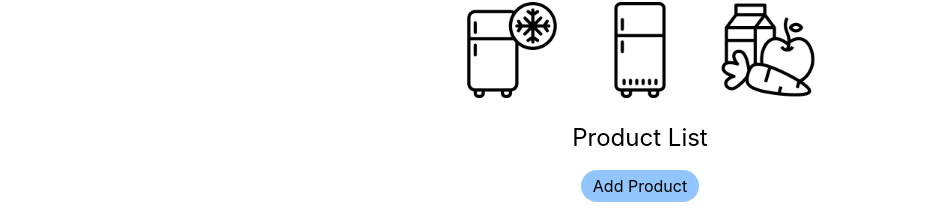
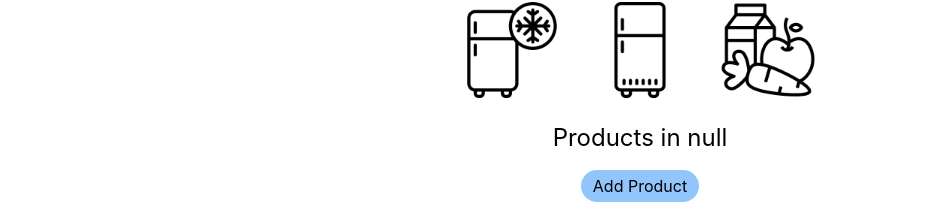
Before and after one commit to riczudaniel/freshly-app, a React (Create React App) app: page / in a window 1280 px wide. Shown: the part 82-294 px from the top of the page, without its empty margins (0-927 px from the left). Built offline with nearby package versions, Linux system fonts and the light colour scheme.

Commit message:
Dynamic product header

```diff
--- a/src/App.js
+++ b/src/App.js
@@ -4,12 +4,19 @@ import ListTypes from "./Components/ListTypes"
 
 
 function App() {
+
+  const [selectedType, setSelectedType] = useState(null);
+
+  const handleTypeSelect = (type) => {
+    setSelectedType(type);
+  };
+
   return (
     <div>
       <h1 className="text-3xl">Freshly</h1>
       <p className='font-bold underline'>Welcome ddddddaaiel!</p>
-      <ListTypes/>
-      <ProductList/>
+      <ListTypes handleTypeSelect={handleTypeSelect}/>
+      <ProductList selectedType={selectedType}/>
     </div>
   );
 }
--- a/src/Components/ListTypes.js
+++ b/src/Components/ListTypes.js
@@ -3,7 +3,7 @@ import freezer from "../images/freezer.png"
 import fridge from "../images/fridge.png"
 import pantry from "../images/pantry.png"
 
-function ListTypes () {
+function ListTypes ({ handleTypeSelect }) {
     const [selectedType, setSelectedType] = useState(null);
 
     const types = [
@@ -12,8 +12,9 @@ function ListTypes () {
         { name: 'Pantry', image: pantry },
       ];
 
-      const handleTypeClick = (index) => {
-        setSelectedType(index);
+      const handleTypeClick = (type) => {
+        setSelectedType(type);
+        handleTypeSelect(type)
       };
 
 
@@ -23,8 +24,8 @@ function ListTypes () {
             <img
               key={index}
               src={type.image}
-              className={`w-28 mx-2 p-2 rounded-md ${selectedType === index ? 'bg-gray-200' : ''}`}
-              onClick={() => handleTypeClick(index)}
+              className={`w-28 mx-2 p-2 rounded-md ${selectedType === type.name ? 'bg-gray-200' : ''}`}
+              onClick={() => handleTypeClick(type.name)}
               alt={type.name}
             />
           ))}
--- a/src/Components/ProductList.js
+++ b/src/Components/ProductList.js
@@ -6,7 +6,7 @@ import Titles from "./Titles"
 
 
 
-const ProductList = () => {
+const ProductList = ({selectedType}) => {
   const initialProducts = [
     {
       name: 'Eggs',
@@ -33,7 +33,7 @@ const ProductList = () => {
     return (
       <div className="flex justify-center items-center">
       <div className='max-w-md'>
-      <h1 className='mx-auto text-center max-w-md mb-4 text-2xl'>Product List</h1>
+      <h1 className='mx-auto text-center max-w-md mb-4 text-2xl'>{`Products in ${selectedType}`}</h1>
       <div className="text-center">
           <AddButton onClick={() => setShowNewProductInput(true)}></AddButton>
         </div>
```
